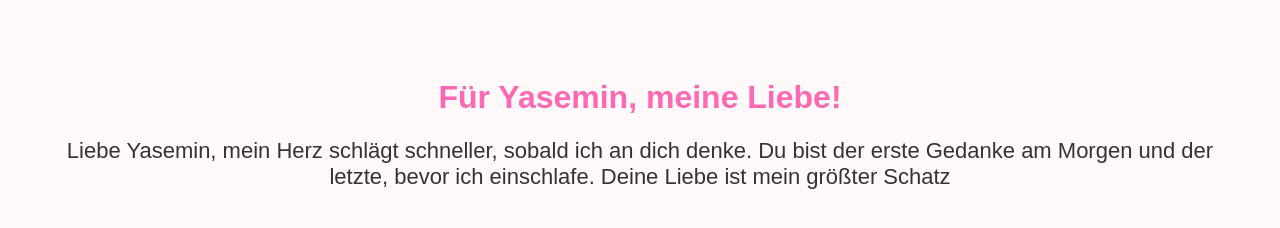
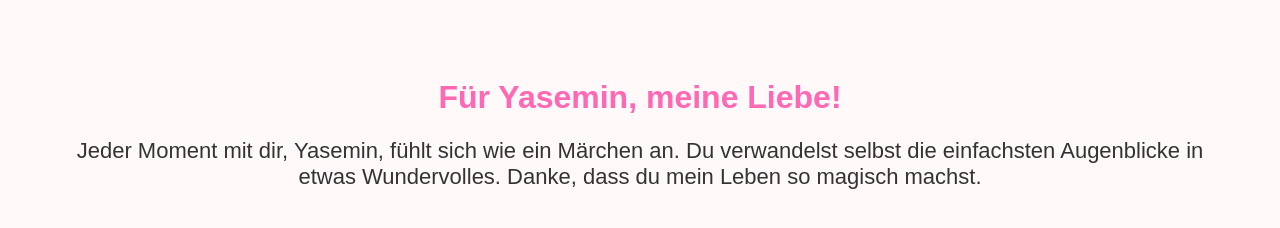
Before and after one commit to Mert458458/Yasemin, a plain HTML site: page index.html in a window 1280 px wide. Drawn offline with Linux system fonts and the light colour scheme.

Commit message:
index.html aktualisieren

```diff
--- a/index.html
+++ b/index.html
@@ -22,7 +22,7 @@
 </head>
 <body>
     <h1>Für Yasemin, meine Liebe!</h1>
-    <p id="message">Liebe Yasemin, mein Herz schlägt schneller, sobald ich an dich denke. Du bist der erste Gedanke am Morgen und der letzte, bevor ich einschlafe. Deine Liebe ist mein größter Schatz </p>
+    <p id="message">Jeder Moment mit dir, Yasemin, fühlt sich wie ein Märchen an. Du verwandelst selbst die einfachsten Augenblicke in etwas Wundervolles. Danke, dass du mein Leben so magisch machst. </p>
 
     <script>
         // Liste der süßen Nachrichten für Yasemin
```
